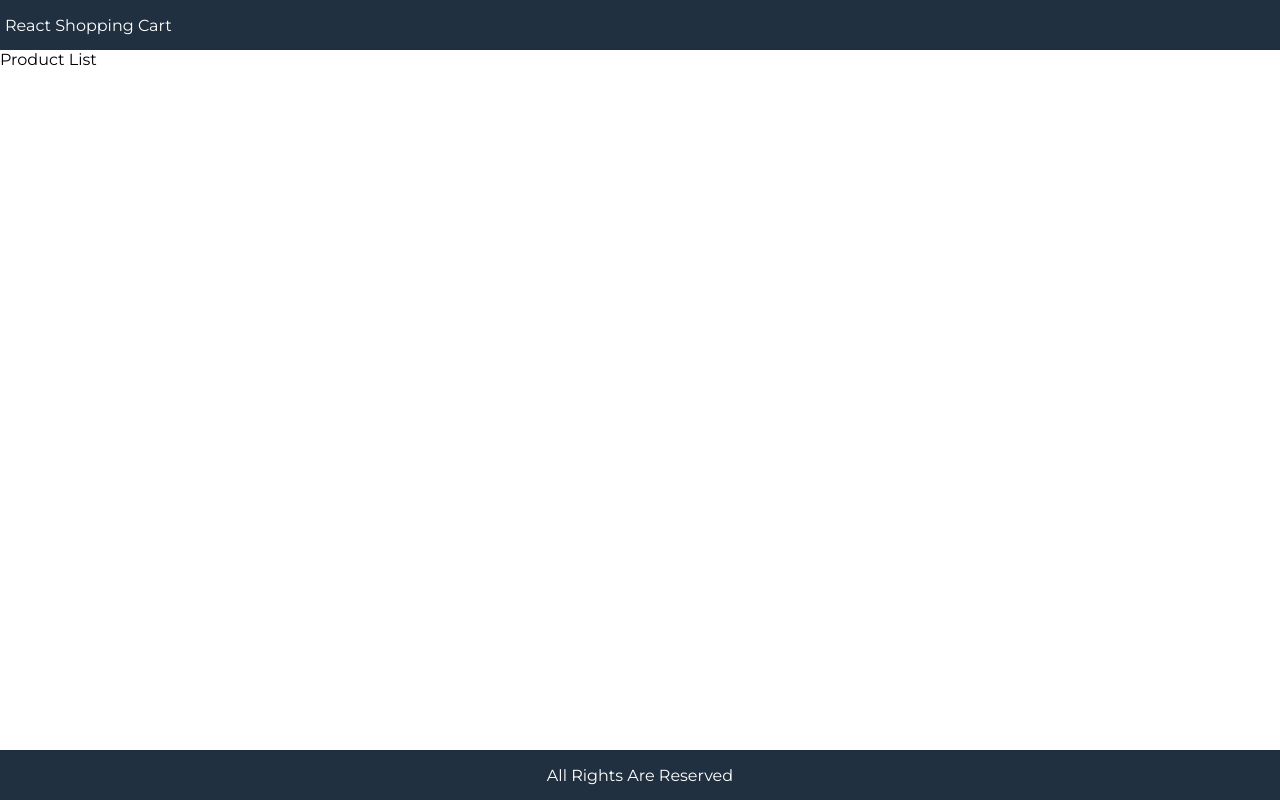
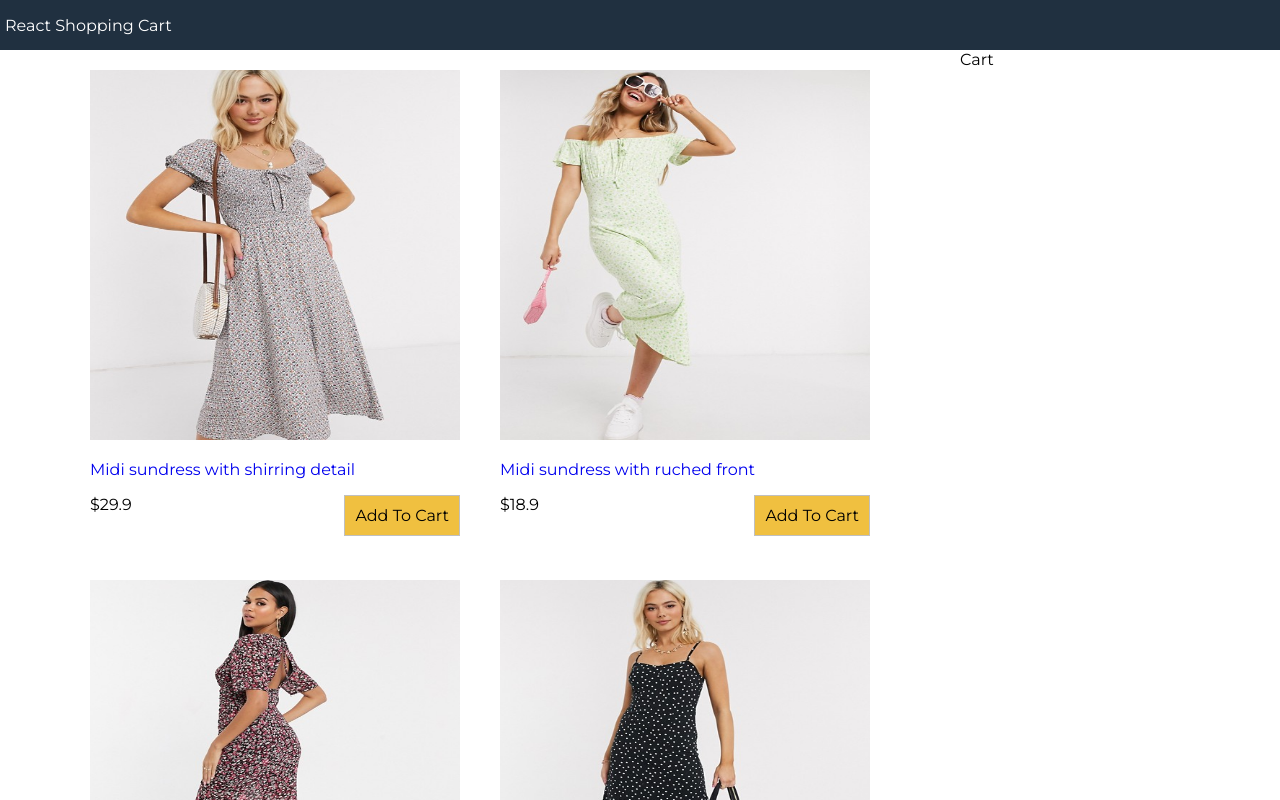
Before and after one commit to VirViru7/React-dev, a React (Create React App) app in the folder shopping-cart-redux/: page / in a window 1280 px wide. Shown: the top 800 px of the page. Built offline with nearby package versions, Linux system fonts and the light colour scheme.

Commit message:
Binded ProductList into the grid

```diff
--- a/shopping-cart-redux/src/App.js
+++ b/shopping-cart-redux/src/App.js
@@ -1,13 +1,34 @@
+import React from "react";
 import "./App.css";
+import Product from "./components/Product";
+import data from "./data.json";
 
-function App() {
+class App extends React.Component {
+  constructor() {
+    super();
+    this.state = {
+      products: data.products,
+      sort: "",
+      size: "",
+    };
+  }
+
+  render() {
     return (
       <div className="grid-container">
         <header>React Shopping Cart</header>
-      <main>Product List</main>
+        <main>
+          <div className="content">
+            <div className="main">
+              <Product products={this.state.products} />
+            </div>
+            <div className="sidebar">Cart</div>
+          </div>
+        </main>
         <footer>All Rights Are Reserved</footer>
       </div>
     );
   }
+}
 
 export default App;
--- /dev/null
+++ b/shopping-cart-redux/src/components/Product.js
@@ -0,0 +1,27 @@
+import React, { Component } from "react";
+import formatCurrency from "../util";
+
+export default class Product extends Component {
+  render() {
+    return (
+      <div>
+        <ul class="products">
+          {this.props.products.map((product) => (
+            <li key={product._id}>
+              <div className="product">
+                <a href={"#" + product._id}>
+                  <img src={product.image} alt="product image" />
+                  <p>{product.title}</p>
+                </a>
+              </div>
+              <div className="product-price">
+                <div> {formatCurrency(product.price)}</div>
+                <button className="button primary">Add To Cart</button>
+              </div>
+            </li>
+          ))}
+        </ul>
+      </div>
+    );
+  }
+}
--- a/shopping-cart-redux/src/index.css
+++ b/shopping-cart-redux/src/index.css
@@ -61,3 +61,60 @@
   justify-content: center;
   align-items: center;
 }
+
+.content {
+  display: flex;
+  flex-wrap: wrap;
+}
+
+.main {
+  flex: 3 60rem;
+}
+
+.sidebar {
+  flex: 1 20rem;
+}
+
+.products {
+  display: flex;
+  flex-wrap: wrap;
+  justify-content: center;
+  align-items: center;
+  padding: 0;
+  margin: 0;
+  list-style-type: none;
+}
+
+.product {
+  display: flex;
+  flex-direction: column;
+  justify-content: space-between;
+}
+
+.products li{
+  height: 47rem;
+  padding: 1rem;
+  margin: 1rem;
+}
+.product img {
+  height: 37rem;
+  width: 37rem;
+}
+.product-price {
+  display: flex;
+  justify-content: space-between;
+  justify-items: center;
+}
+
+.button {
+  padding: 1rem;
+  border: 0.1rem #c0c0c0 solid;
+  background-color: #f0f0f0;
+  cursor: pointer;
+}
+.button:hover {
+  border: 0.1rem #808080 solid;
+}
+.button.primary {
+  background-color: #f0c040;
+}
--- /dev/null
+++ b/shopping-cart-redux/src/util.js
@@ -0,0 +1,3 @@
+export default function formatCurrency(num) {
+  return "$" + Number(num.toFixed(2)).toLocaleString() + " ";
+}
```
Lines whose indentation alone changed are shown as unchanged.
